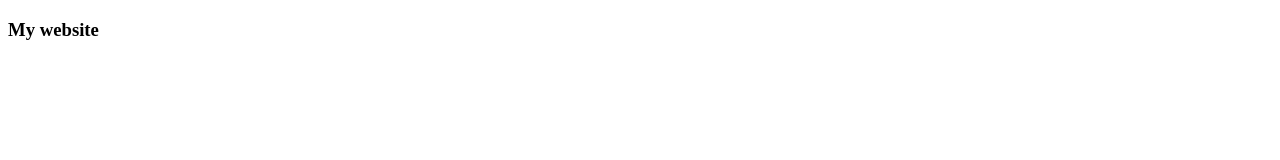
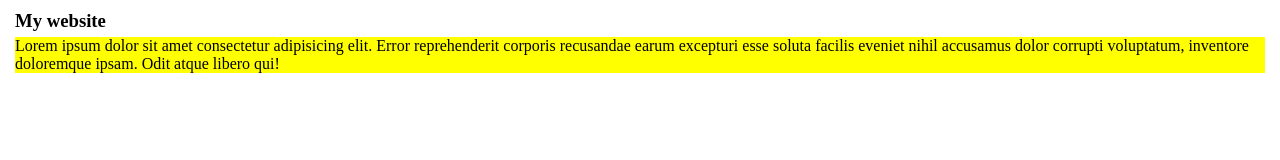
Before and after one commit to albidnawar/my-first-github-repo, a plain HTML site: page index.html in a window 1280 px wide. Drawn offline with Linux system fonts and the light colour scheme.

Commit message:
added paragraph

```diff
--- a/index.html
+++ b/index.html
@@ -4,8 +4,11 @@
     <meta charset="UTF-8">
     <meta name="viewport" content="width=device-width, initial-scale=1.0">
     <title>Document</title>
+    <link rel="stylesheet" href="style.css">
 </head>
 <body>
     <h3>My website</h3>
+    <p>Lorem ipsum dolor sit amet consectetur adipisicing elit. Error reprehenderit corporis recusandae earum excepturi esse soluta facilis eveniet nihil accusamus dolor corrupti voluptatum, inventore doloremque ipsam. Odit atque libero qui!</p>
+
 </body>
 </html>
--- /dev/null
+++ b/style.css
@@ -0,0 +1,7 @@
+*{
+    margin: 5px;
+}
+
+p{
+    background-color: yellow;
+}
```
